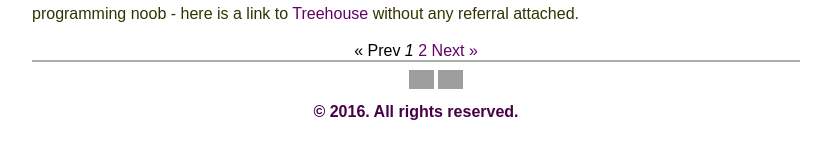
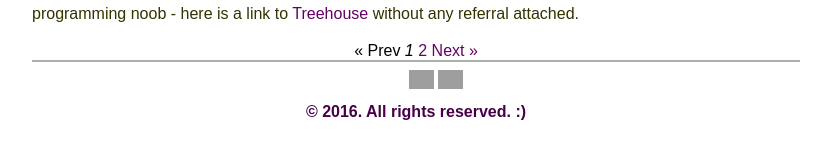
Before and after one commit to dostap/dostap, a Jekyll site: the page built from index.html, in a window 1280 px wide and 900 px high, scrolled down 1872 px. Shown: the part 716-875 px from the top of the window, without its empty margins (224-1055 px from the left). Built offline with Jekyll 4.4.1, drawn with Linux system fonts in a browser that asks for light colours; some web fonts are replaced; the list of posts is cut into pages by our own code; grey boxes are pictures that could not be loaded.

```diff
--- a/_layouts/default.html
+++ b/_layouts/default.html
@@ -38,7 +38,7 @@
                           <li>
                             <a id="email_icon" href="mailto:dig14step@gmail.com"><img src="https://cloud.githubusercontent.com/assets/12255870/9863995/62dee472-5b02-11e5-8fbe-aefc47ae6f59.png"></a></li>
 	    				</ul>
-              <p>&copy; {{ site.time | date: '%Y' }}. All rights reserved.</p>
+              <p>&copy; {{ site.time | date: '%Y' }}. All rights reserved. :)</p>
 			</footer>
 		</body>
 	</html>
```
